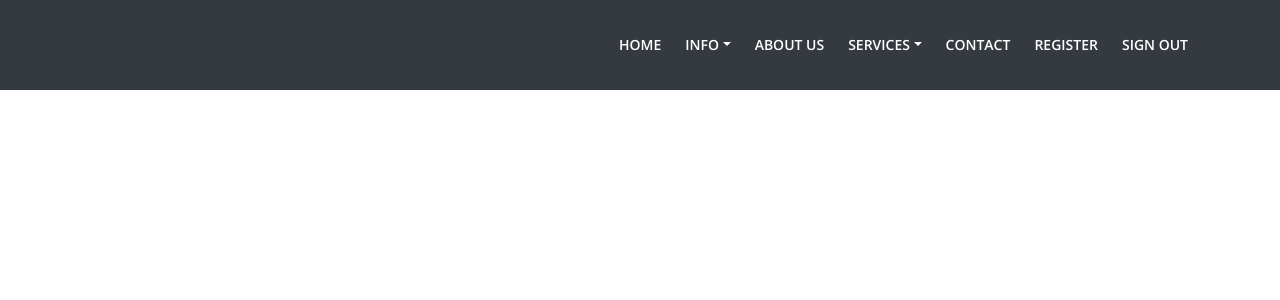
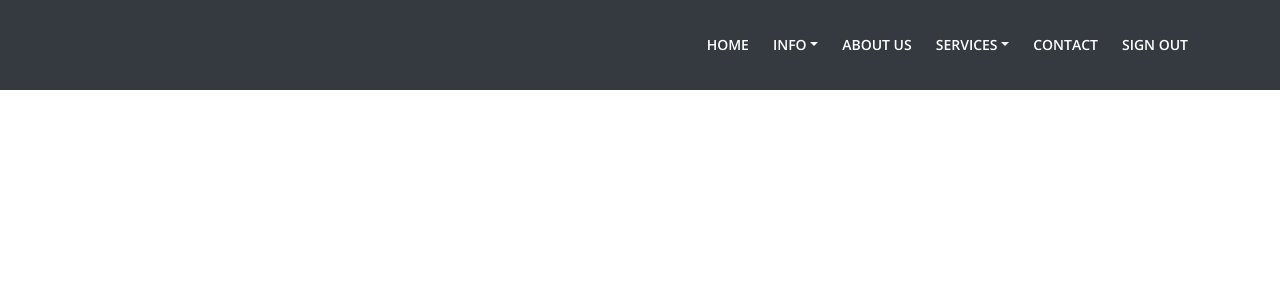
Before and after one commit to Leesha-Noble-Souls/ParentTrainingApp, a Django app: page /dashboard/ in a window 1280 px wide. Shown: the top 300 px of the page. Run offline with Django 3.2, Linux system fonts and the light colour scheme; the visitor is signed in with stand-in values (Sample User, id 1); data that the repository does not hold is empty; some libraries are stand-ins or nearby versions.

Commit message:
Show register option only if the user is not logged in

```diff
--- a/templates/navbar.html
+++ b/templates/navbar.html
@@ -47,14 +47,14 @@
             <li class="nav-item">
                 <a class="nav-link page-scroll" href="#contact">CONTACT</a>
             </li>
-            <li class="nav-item">
-                <a class="nav-link page-scroll" href="#projects">REGISTER</a>
-            </li>
             {% if user.is_authenticated %}
             <li class="nav-item">
                 <a class="nav-link page-scroll" href="{% url 'logout'%}">SIGN OUT</a>
             </li>
             {% else %}
+            <li class="nav-item">
+                <a class="nav-link page-scroll" href="#projects">REGISTER</a>
+            </li>
             <li class="nav-item">
                 <a class="nav-link page-scroll" href="{% url 'login'%}">SIGN IN</a>
             </li>
```
